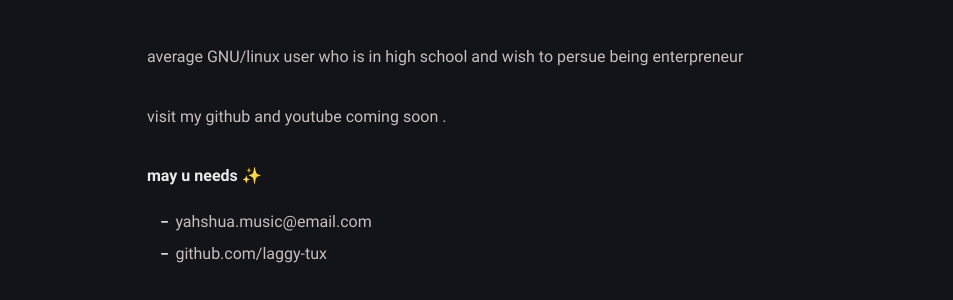
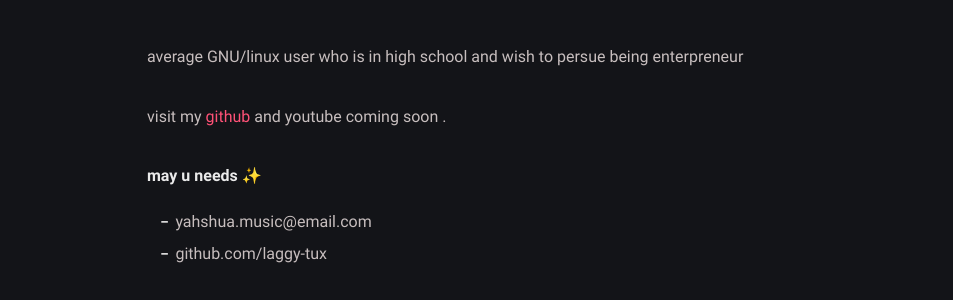
Before and after one commit to laggy-tux/laggy-tux.github.io, a Jekyll site: the page built from about.md, in a window 1280 px wide. Shown: the part 259-559 px from the top of the page, without its empty margins (163-1116 px from the left). Built offline with Jekyll 4.4.1, drawn with Linux system fonts in a browser that asks for light colours; part of the change alters nothing that is shown.

```diff
--- a/about.md
+++ b/about.md
@@ -8,7 +8,7 @@ comments: false
 
 average GNU/linux user who is in high school and wish to persue being enterpreneur
 
-visit my github and youtube coming soon .
+visit my [github](https://github.com/laggy-tux/) and youtube coming soon .
 
 
 
```
